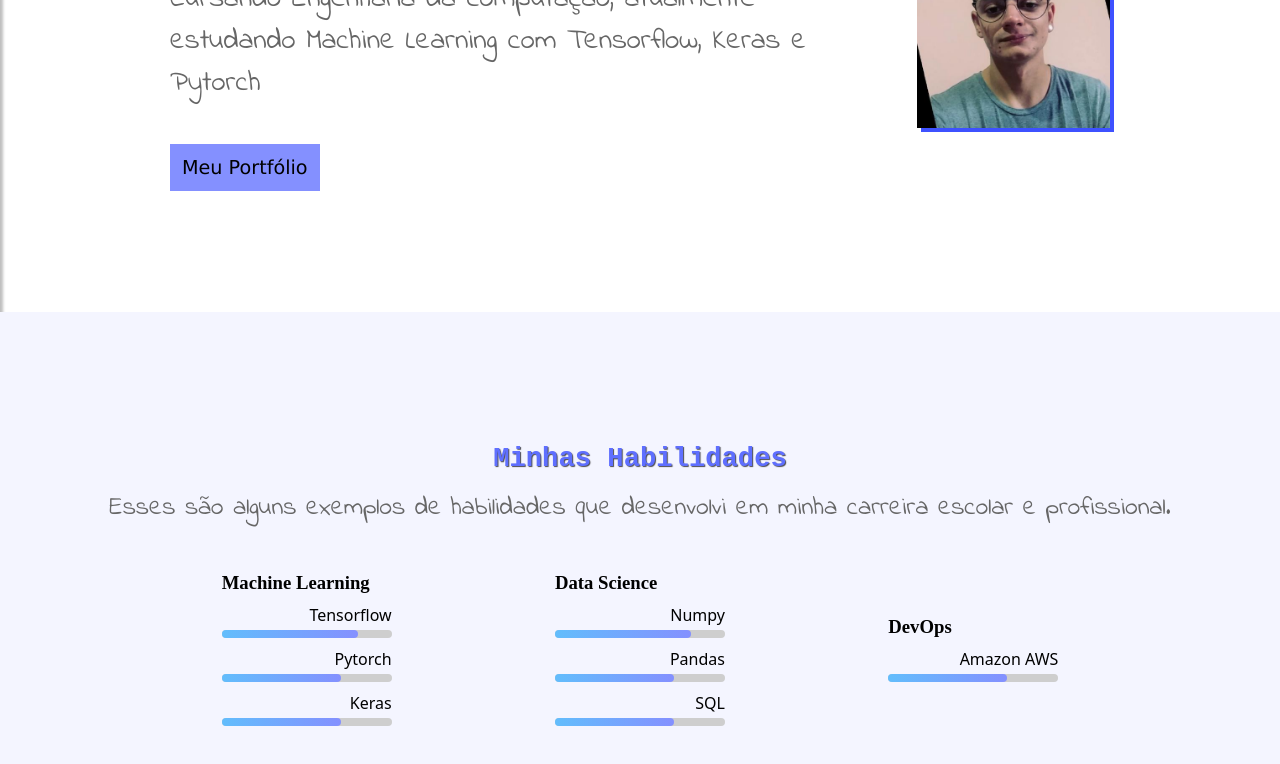
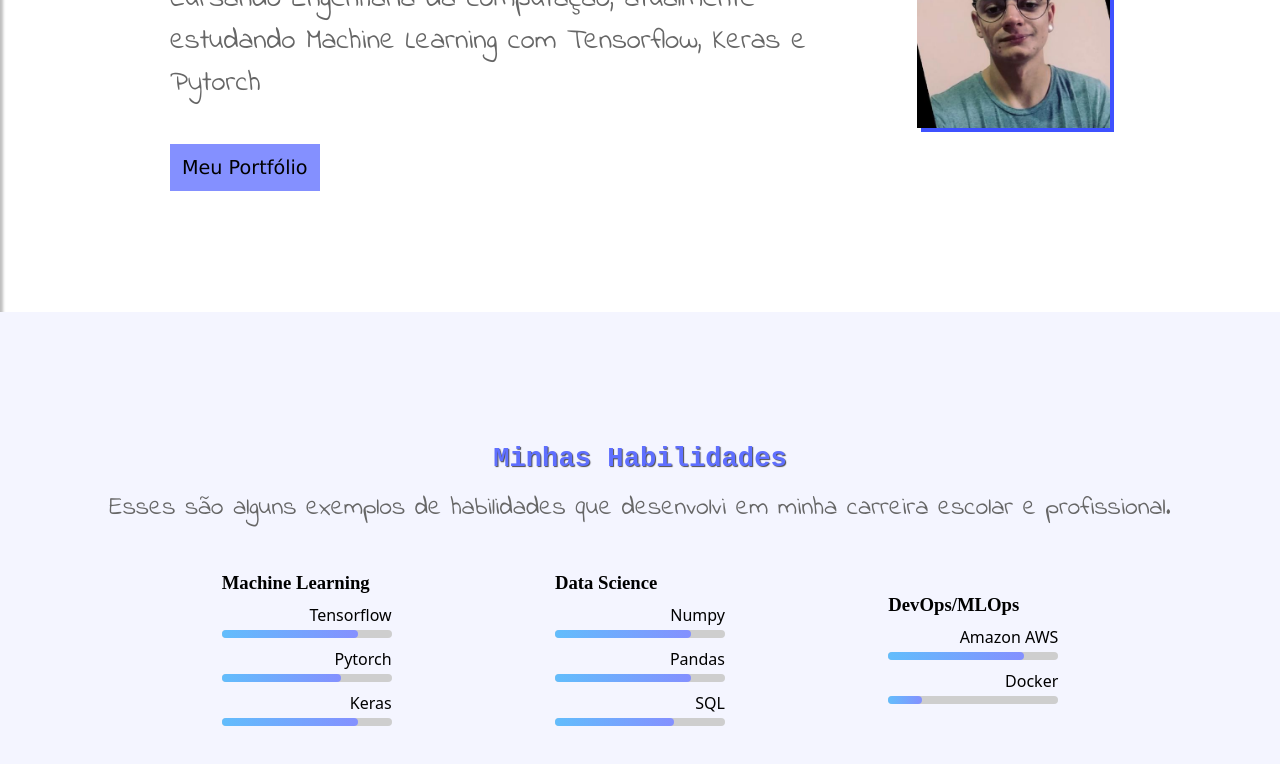
Before and after one commit to GustaFTW/Portfolio, a plain HTML site: page index.html in a window 1280 px wide. Shown: the part 248-1012 px from the top of the page. Drawn offline with Linux system fonts and the light colour scheme; a web font is replaced by a local one.

Commit message:
Update index.html

```diff
--- a/index.html
+++ b/index.html
@@ -61,7 +61,7 @@
                             <div>
                                 <p class="titleHability">Keras</p>
                                 <div class="back-line">
-                                    <div class="line2"></div>
+                                    <div class="line"></div>
                                 </div>
                             </div>
                         </div>
@@ -78,7 +78,7 @@
                             <div>
                                 <p class="titleHability">Pandas</p>
                                 <div class="back-line">
-                                    <div class="line2"></div>
+                                    <div class="line"></div>
                                 </div>
                             </div>
                             <div>
@@ -91,11 +91,17 @@
                     </div>
                     <div class="habilityBox">
                         <div class="habilityContent">
-                            <h3>DevOps</h3>
+                            <h3>DevOps/MLOps</h3>
                             <div>
                                 <p class="titleHability">Amazon AWS</p>
                                 <div class="back-line">
-                                    <div class="line2"></div>
+                                    <div class="line"></div>
+                                </div>
+                            </div>
+                            <div>
+                                <p class="titleHability">Docker</p>
+                                <div class="back-line">
+                                    <div class="line3"></div>
                                 </div>
                             </div>
                         </div>
```
